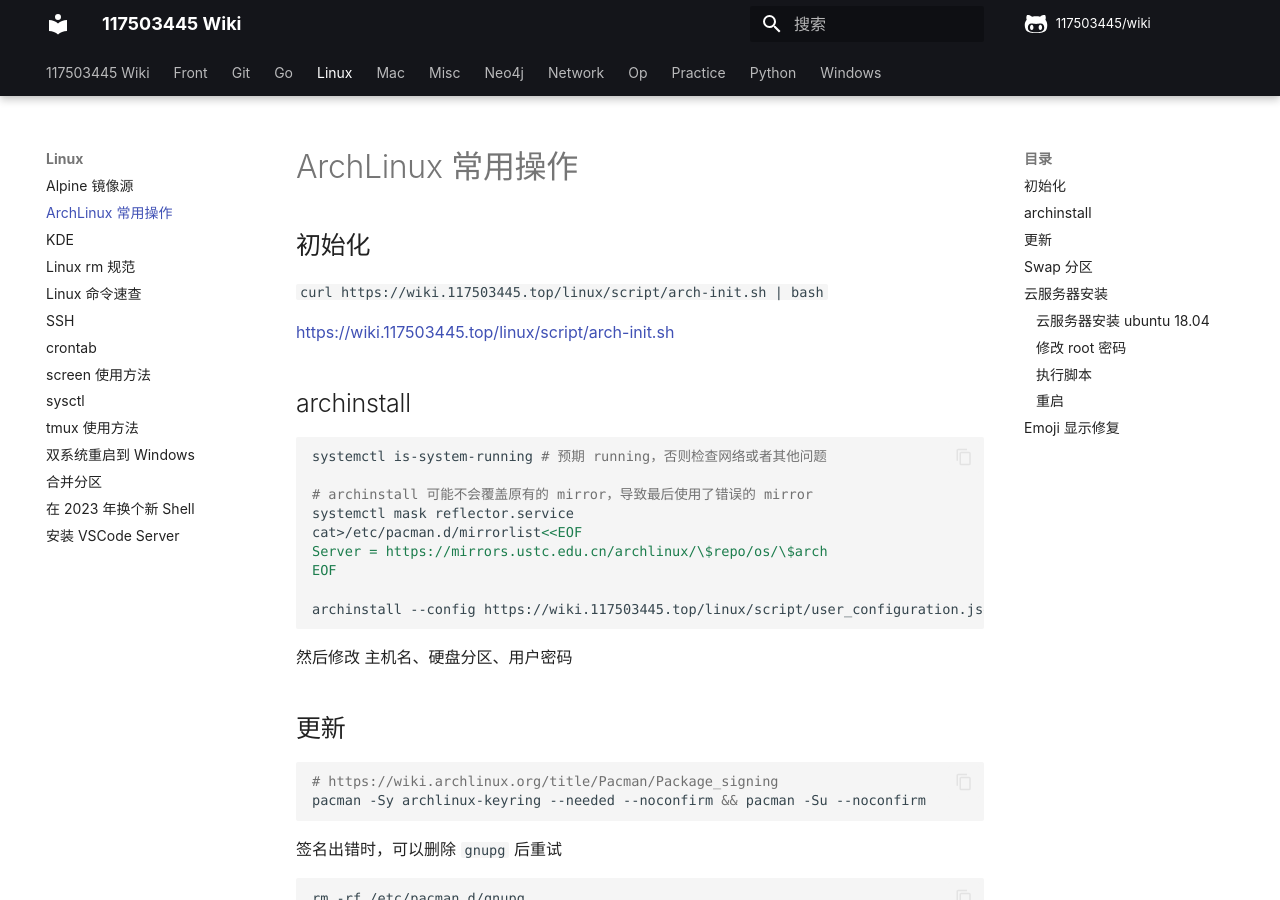
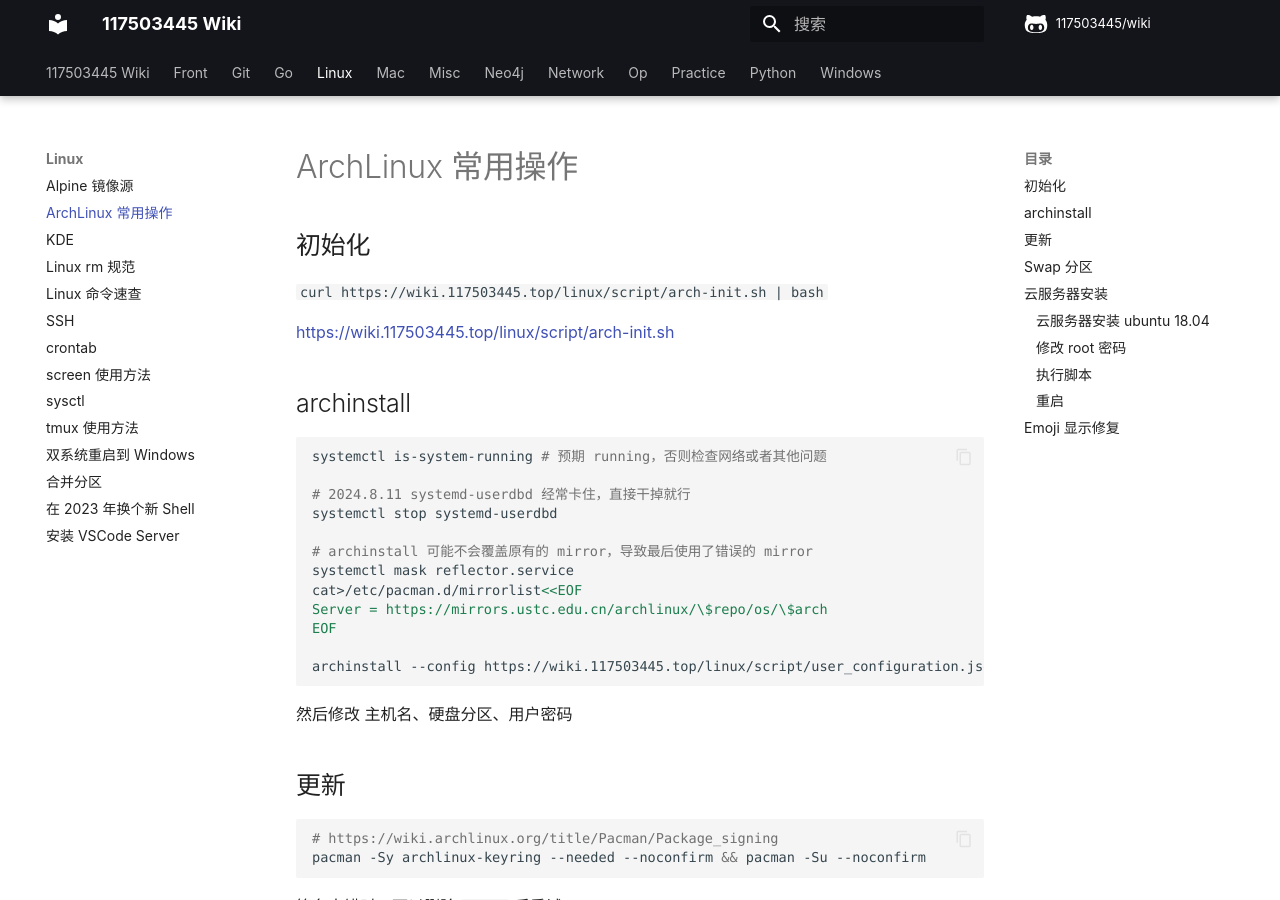
Before and after one commit to 117503445/wiki, an MkDocs documentation site: the page built from docs/linux/ArchLinux 常用操作.md, in a window 1280 px wide and 900 px high. Built offline with MkDocs 1.6.1 and Material for MkDocs 9.7.7, drawn with Linux system fonts in a browser that asks for light colours; some web fonts are replaced; comment, search, counter and statistics services are not loaded.

Commit message:
wip
Signed-off-by: 117503445 <t117503445@gmail.com>

````diff
--- a/docs/linux/ArchLinux 常用操作.md
+++ b/docs/linux/ArchLinux 常用操作.md
@@ -10,6 +10,9 @@
 
 ```sh
 systemctl is-system-running # 预期 running，否则检查网络或者其他问题
+
+# 2024.8.11 systemd-userdbd 经常卡住，直接干掉就行
+systemctl stop systemd-userdbd
 
 # archinstall 可能不会覆盖原有的 mirror，导致最后使用了错误的 mirror
 systemctl mask reflector.service
````
Also changed, not shown: docs/windows/Windows 环境配置.md (+2 -0 lines).
